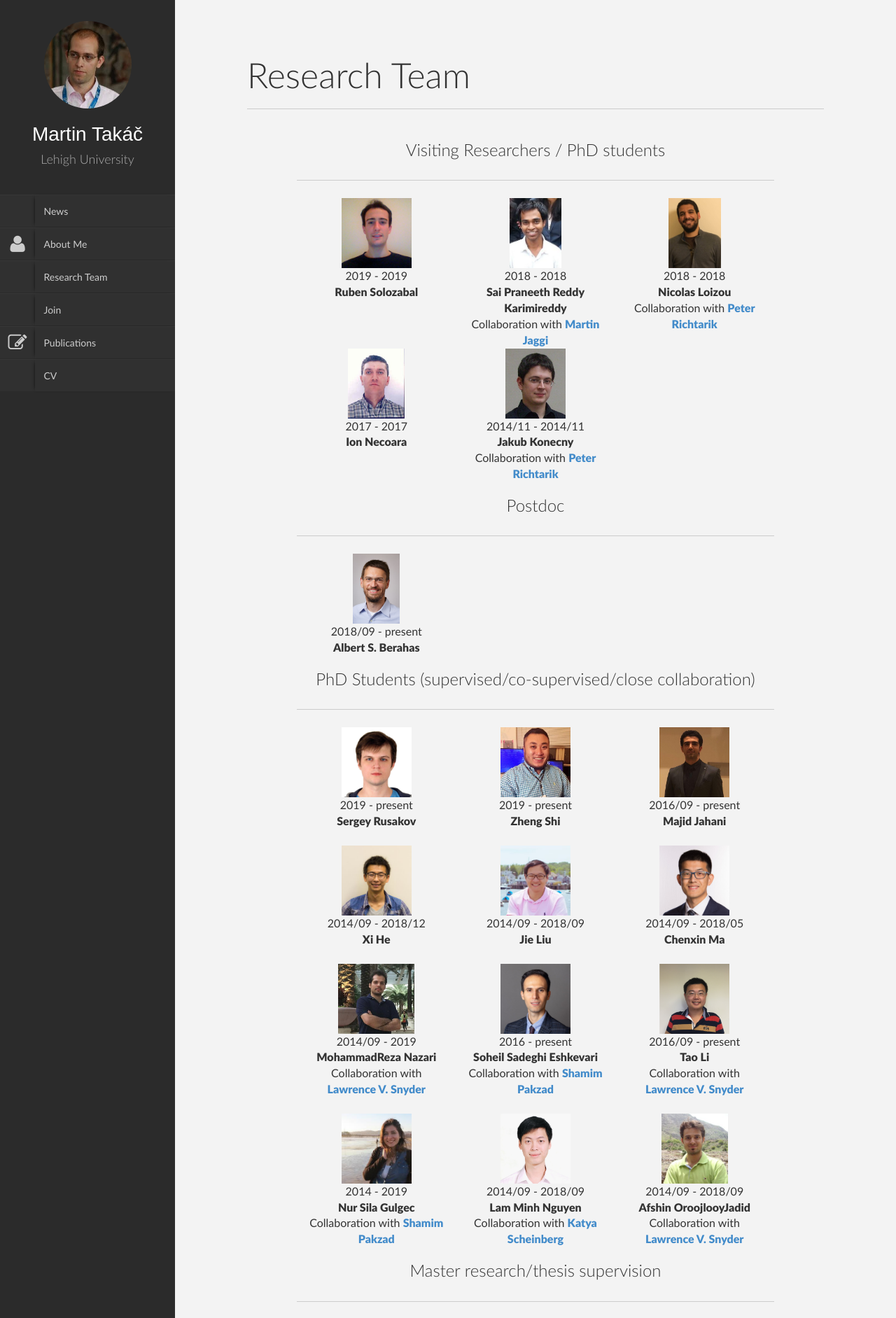
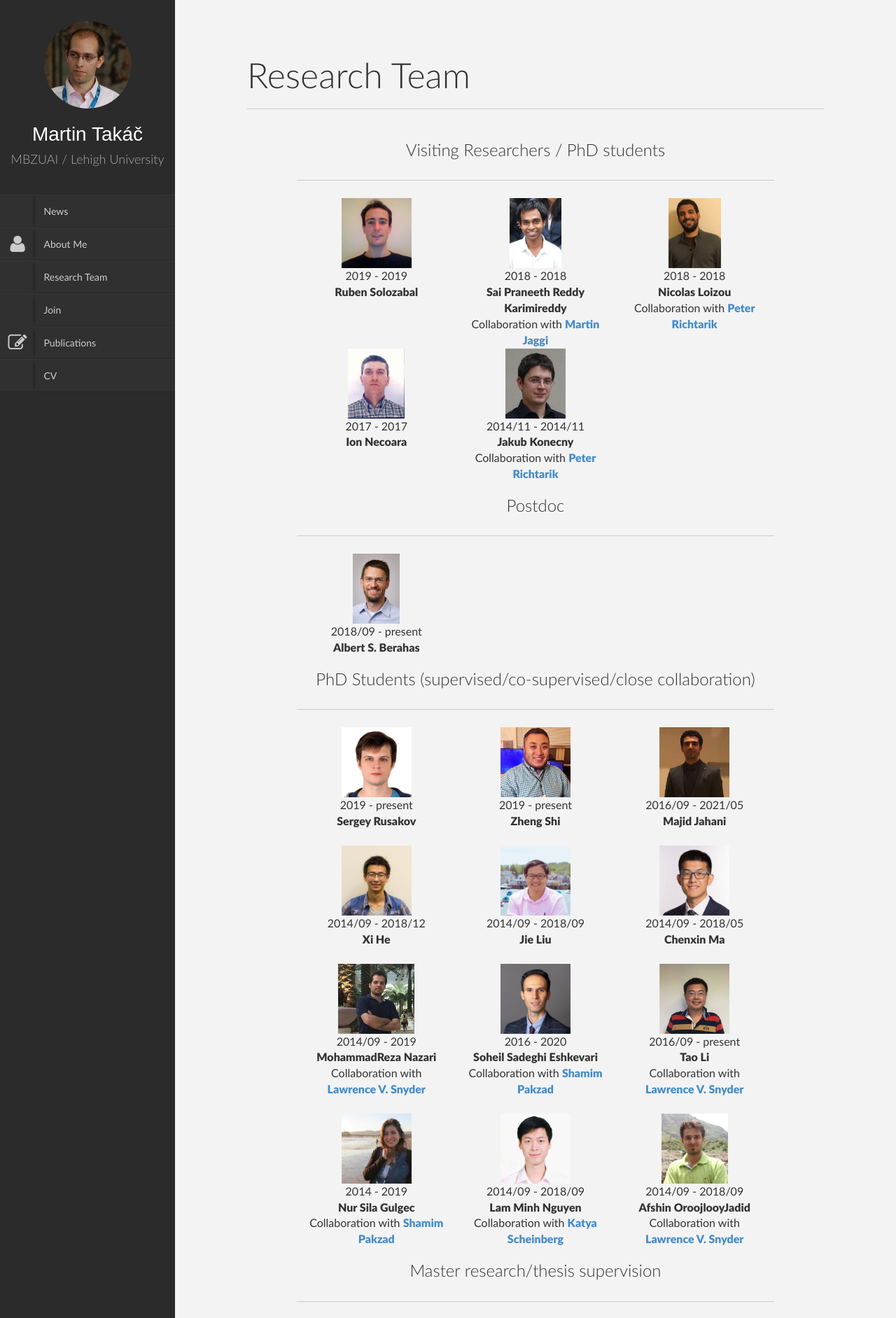
Before and after one commit to martintaki/takac.github.io, a Jekyll site: the page built from Team.html, in a window 1280 px wide. Shown: the top 1883 px of the page at 70% size. Built offline with Jekyll 4.4.1, drawn with Linux system fonts in a browser that asks for light colours; nearby versions of some CDN libraries; library files that are not in the unit come from our copies.

Commit message:
update 06-05-2021

```diff
--- a/_data/team.yaml
+++ b/_data/team.yaml
@@ -57,7 +57,7 @@
     from: 2016/09
     image: majid.jpg
     name: Majid Jahani
-    to: present
+    to: 2021/05
   - col: {}
     from: 2014/09
     image: XiHe.jpeg
@@ -86,7 +86,7 @@
     from: '2016'
     image: soheil.jpeg
     name: Soheil Sadeghi Eshkevari
-    to: present
+    to: '2020'
   - col:
       name: Lawrence V. Snyder
       url: https://coral.ise.lehigh.edu/larry/
--- a/_layouts/default.html
+++ b/_layouts/default.html
@@ -63,7 +63,7 @@
 
                             <div class="title">
                                 <h2><font face="Arial">Martin Takáč</font></h2>
-                                <h3>Lehigh University</h3>
+                                <h3>MBZUAI / Lehigh University</h3>
                             </div>
 
                         </div>
```
